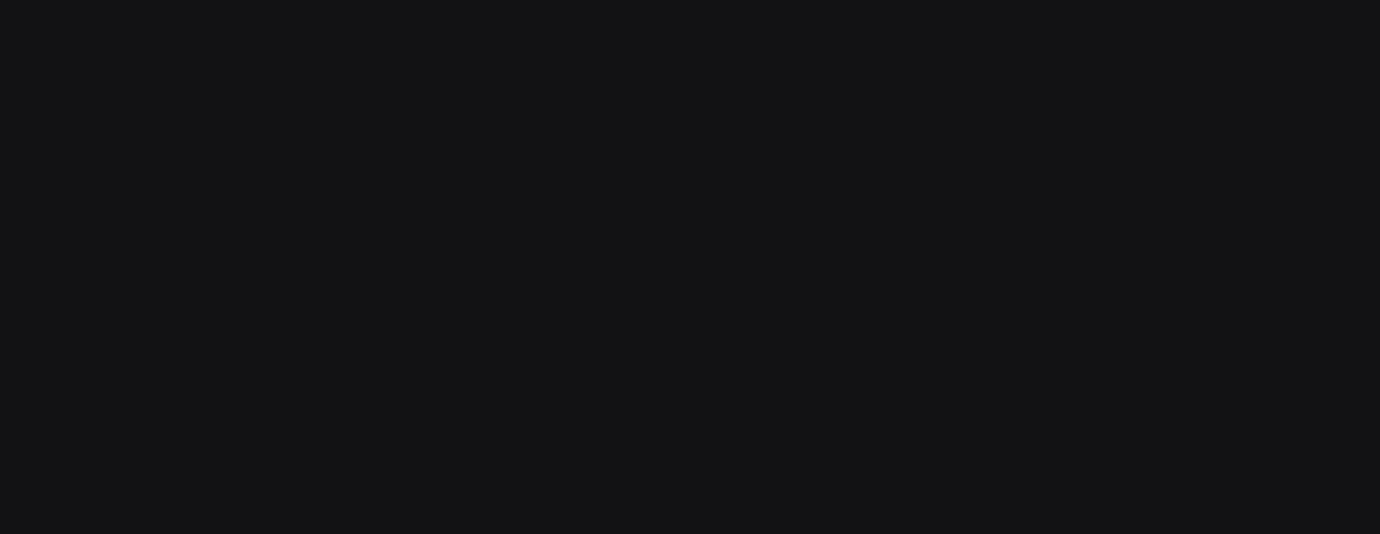
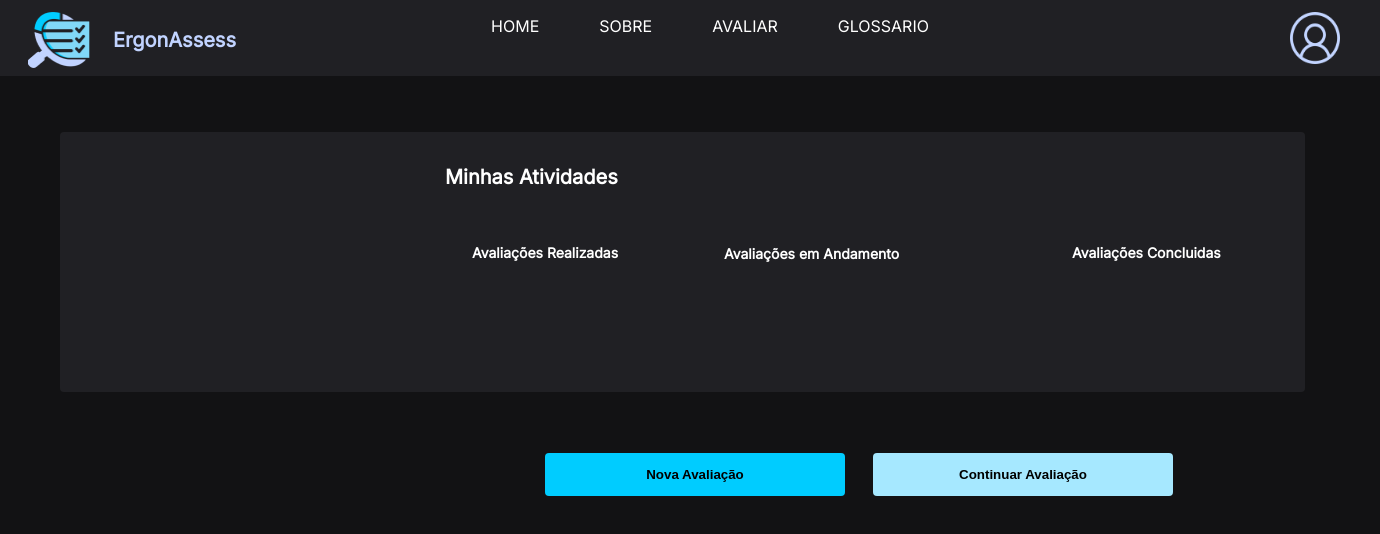
Before and after one commit to FatecFranca/DSM-G02-PI3-2022-2, a React (Vite) app in the folder frontend/: page /Home in a window 1280 px wide. Before the commit this address had no page. Shown: the top 534 px of the page, 1380 px wide, since content can reach past the window. Built offline with nearby package versions, Linux system fonts and the light colour scheme.

Commit message:
css home
css home

```diff
--- a/frontend/src/App.jsx
+++ b/frontend/src/App.jsx
@@ -16,11 +16,12 @@
     //ROTAS DA APLICAÇÃO
     <Router>
       <Routes>
+        <Route path="/Login" element={<Login />} />
+        <Route path="/Home" element={<Home />} />
+        <Route path="/Avaliar" element={<Avaliar />} />
+        <Route path="/Glossario" element={<Glossario />} />
         <Route path="/Sobre" element={<Sobre />} />
-        <Route path="/" element={<Home />} />
-        <Route path="/Glossario" element={<Glossario />} />
-        <Route path="/Login" element={<Login />} />
-        <Route path="/Avaliar" element={<Avaliar />} />
+
 
       </Routes>
     </Router>
--- a/frontend/src/components/header/header.jsx
+++ b/frontend/src/components/header/header.jsx
@@ -18,7 +18,7 @@
             </Link>
           </li>
           <li>
-            <Link className="link" to="/">
+            <Link className="link" to="/Home">
               HOME
             </Link>
           </li>
--- a/frontend/src/pages/Home/Home.jsx
+++ b/frontend/src/pages/Home/Home.jsx
@@ -7,22 +7,17 @@
   return (
     <div className="app">
       <Header />
-      <h1 className="t">VOCE ESTA NA PAGINA PRINCIPAL</h1>
-      <div className="perfil"></div>
-      <div className="atividade">
-        <h1>Atividades</h1>
-      </div>
-      <div className="a1">
-        <h2 className="t1"></h2>
-      </div>
-      <div className="a2">
-        <h2 className="t1">Avaliações Concluidas</h2>
-      </div>
-      <div className="a3">
-        <h2 className="t2">Avaliações em andamento</h2>
-      </div>
-      <div className="a4">
-        <h2 className="t2">Participações no forum</h2>
+
+      <div className="Inicio">
+        <h1 className="h">Minhas Atividades</h1>
+        <button className="salv">Nova Avaliação</button>
+        <button className="salve">Continuar Avaliação</button>
+        <div className="Informacoes">
+          <div className="i1">Avaliações Realizadas</div>
+          <div className="i2">Avaliações em Andamento</div>
+          <div className="i3">Avaliações Concluidas</div>
+        </div>
+
       </div>
     </div>
   );
--- a/frontend/src/pages/Home/home.css
+++ b/frontend/src/pages/Home/home.css
@@ -1,124 +1,132 @@
-.t {
-    color: blue;
-    text-align: center;
-}
-
-.perfil {
+.Inicio {
     position: absolute;
-    width: 329px;
-    height: 366px;
+    width: 1245px;
+    height: 260px;
     left: 60px;
-    top: 197px;
+    top: 132px;
 
     background: #202024;
     border-radius: 4px;
 }
 
-.atividade {
+.h {
     position: absolute;
-    width: 193px;
-    height: 44px;
-    left: 449px;
-    top: 197px;
+    width: 176px;
+    height: 24px;
+    left: 385px;
+    top: 20px;
 
     font-family: 'Inter';
     font-style: normal;
-    font-weight: 800;
+    font-weight: 600;
     font-size: 20px;
-    line-height: 44px;
+    line-height: 24px;
+
+    color: #FFFFFF;
+
+}
+
+.Informacoes {
+    position: absolute;
+    width: 898px;
+    height: 40px;
+    left: 364px;
+    top: 100px;
+
+
+}
+
+.i1 {
+    position: absolute;
+    width: 153px;
+    height: 17px;
+    left: 48px;
+    top: 11.5px;
+
+    font-family: 'Inter';
+    font-style: normal;
+    font-weight: 600;
+    font-size: 14px;
+    line-height: 17px;
     /* identical to box height */
+
+
     color: #FFFFFF;
 }
 
-.a1 {
-    display: flex;
-    flex-direction: row;
-    align-items: center;
-
-    gap: 12px;
-
-    position: absolute;
-    width: 326px;
-    height: 80px;
-    left: 448px;
-    top: 273px;
-
-    background: #202024;
-    border-radius: 4px;
-}
-
-.a2 {
-    display: flex;
-    flex-direction: row;
-    align-items: center;
-
-    gap: 12px;
-    position: absolute;
-    width: 326px;
-    height: 80px;
-    left: 834px;
-    top: 273px;
-    background: #202024;
-    border-radius: 4px;
-}
-
-.a3 {
-
-    display: flex;
-    flex-direction: row;
-    align-items: center;
-
-    gap: 12px;
-    position: absolute;
-    width: 326px;
-    height: 80px;
-    left: 448px;
-    top: 385px;
-
-    background: #202024;
-    border-radius: 4px;
-
-}
-
-.a4 {
-    display: flex;
-    flex-direction: row;
-    align-items: center;
-
-    gap: 12px;
-    position: absolute;
-    width: 326px;
-    height: 80px;
-    left: 834px;
-    top: 385px;
-    background: #202024;
-    border-radius: 4px;
-}
-
-.t1 {
-    position: absolute;
-    width: 176px;
-    height: 19px;
-    left: 56px;
-    top: 30.5px;
+.i2 {
+    width: 181px;
+    height: 17px;
+    margin-left: 300px;
     font-family: 'Inter';
     font-style: normal;
     font-weight: 600;
-    font-size: 16px;
-    line-height: 19px;
+    font-size: 14px;
+    line-height: 17px;
+    top: 11.5px;
+    margin-top: 13px;
+    /* identical to box height */
+
+
     color: #FFFFFF;
+
+
+    /* Inside auto layout */
+
+    flex: none;
+    order: 1;
+    flex-grow: 0;
 }
 
-.t2 {
+.i3 {
     position: absolute;
-    width: 176px;
-    height: 19px;
-    left: 56px;
-    top: 30.5px;
+    width: 154px;
+    height: 17px;
+    left: 48px;
+    top: 11.5px;
+    margin-left: 600px;
     font-family: 'Inter';
     font-style: normal;
     font-weight: 600;
-    font-size: 16px;
-    line-height: 19px;
+    font-size: 14px;
+    line-height: 17px;
+    /* identical to box height */
+
+
     color: #FFFFFF;
+
 }
+.salv{
+    display: flex;
+flex-direction: row;
+justify-content: center;
+align-items: center;
+padding: 12px 16px;
+gap: 10px;
+
+position: absolute;
+width: 300px;
+height: 43px;
+left: 485px;
+top: 321px;
+
+background: #00CCFF;
+border-radius: 4px;
+}
+.salve{
+    display: flex;
+flex-direction: row;
+justify-content: center;
+align-items: center;
+padding: 12px 16px;
+gap: 10px;
+
+position: absolute;
+width: 300px;
+height: 43px;
+left: 813px;
+top: 321px;
+
+background: #A6E8FF;
+border-radius: 4px;
+}
--- a/frontend/src/pages/Login/login.jsx
+++ b/frontend/src/pages/Login/login.jsx
@@ -1,6 +1,7 @@
 import React from "react";
 import { useForm } from "react-hook-form";
 import { yupResolver } from "@hookform/resolvers/yup";
+import { Navigate, useNavigate } from "react-router-dom";
 import logoacesso from "../../img/logolacesso.png";
 import axios from "axios"
 import * as yup from "yup";
@@ -40,13 +41,19 @@
 
 
   }
+  let navigate = useNavigate()
+
   const addPost = data => axios.post("http://localhost:3001/user", data)
   .then(() => {
-    console.log("deu certo")
+    console.log("Cadastro de usuario realizado com sucesso")
+    window.alert("Acesso Liberado");
+    navigate('/Home')
   })
   .catch(() => {
-    console.log("deu errado")
+    console.log("Error!")
   })
+
+
 
   return (
     <div className="app">
@@ -74,7 +81,7 @@
 
 
 
-          <button type="submit" name="_next" value="http:localhost:3000/Home">
+          <button type="submit" name="_next">
             Entrar
           </button>
         </form>
```
